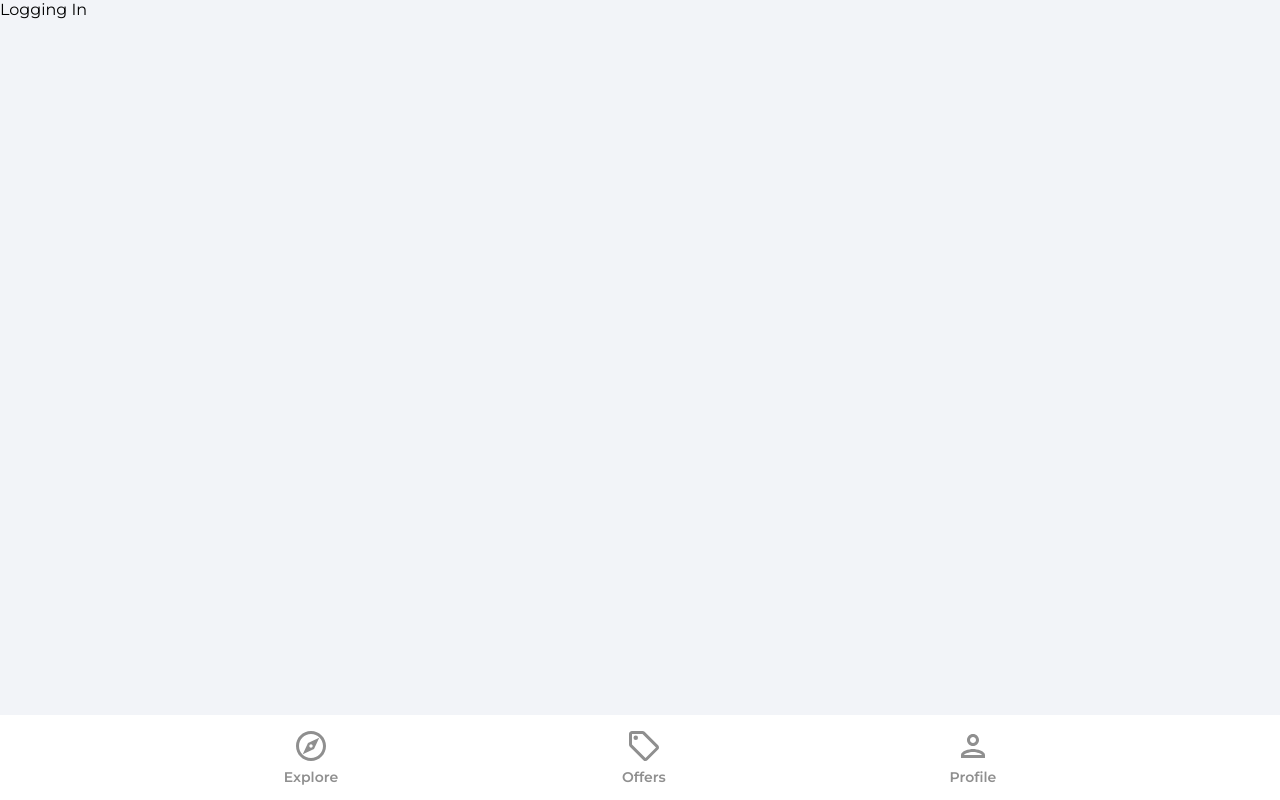
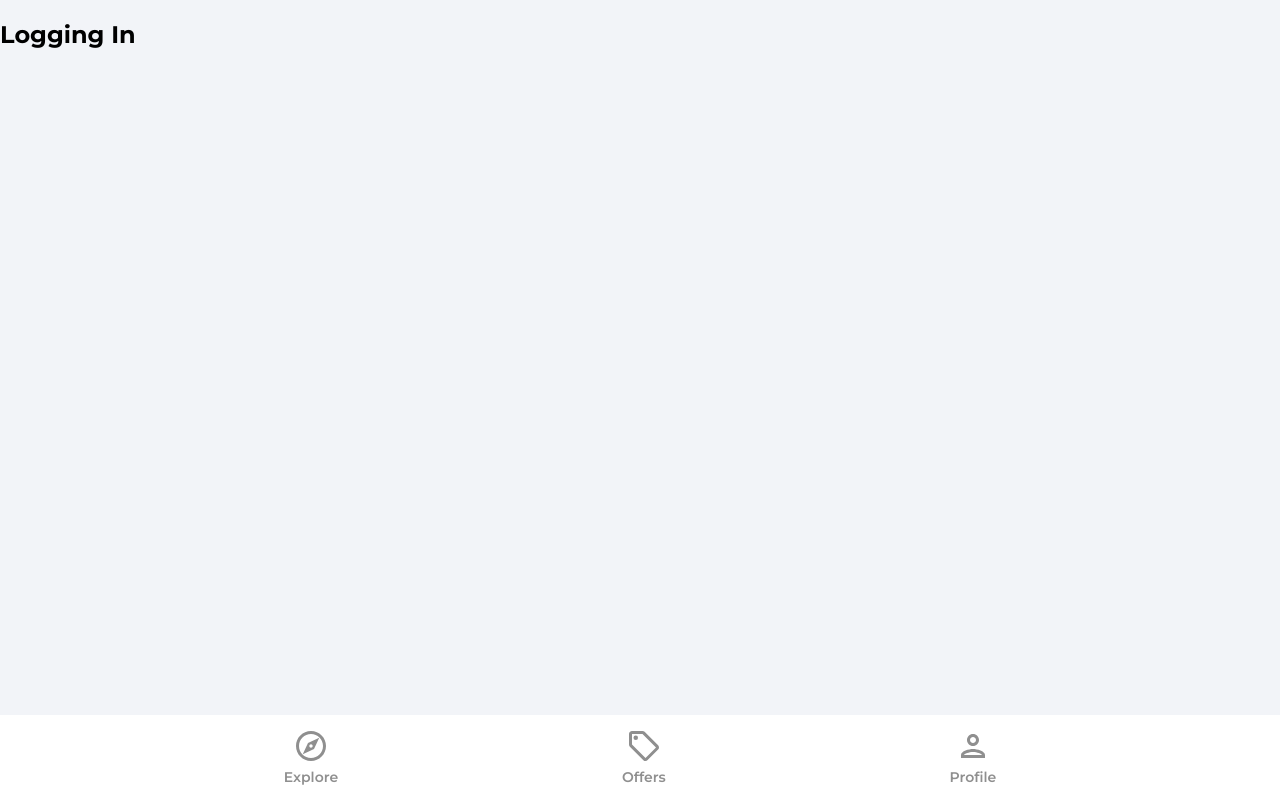
Before and after one commit to greatness4life/The-House-Marketplace, a React (Vite) app: page /sign-in in a window 1280 px wide. Both pictures are taken after typing "name@example.com", "Sample123" into the empty fields and a click on the button 207 px from the left and 384 px from the top of the page. Built offline with nearby package versions, Linux system fonts and the light colour scheme; no server answers.

Commit message:
Update SignIn.jsx

```diff
--- a/src/pages/SignIn.jsx
+++ b/src/pages/SignIn.jsx
@@ -44,7 +44,7 @@ const SignIn = () => {
     }
   };
   if (loading) {
-    return <div>Logging In</div>;
+    return <h2>Logging In</h2>;
   }
 
   return (
```
